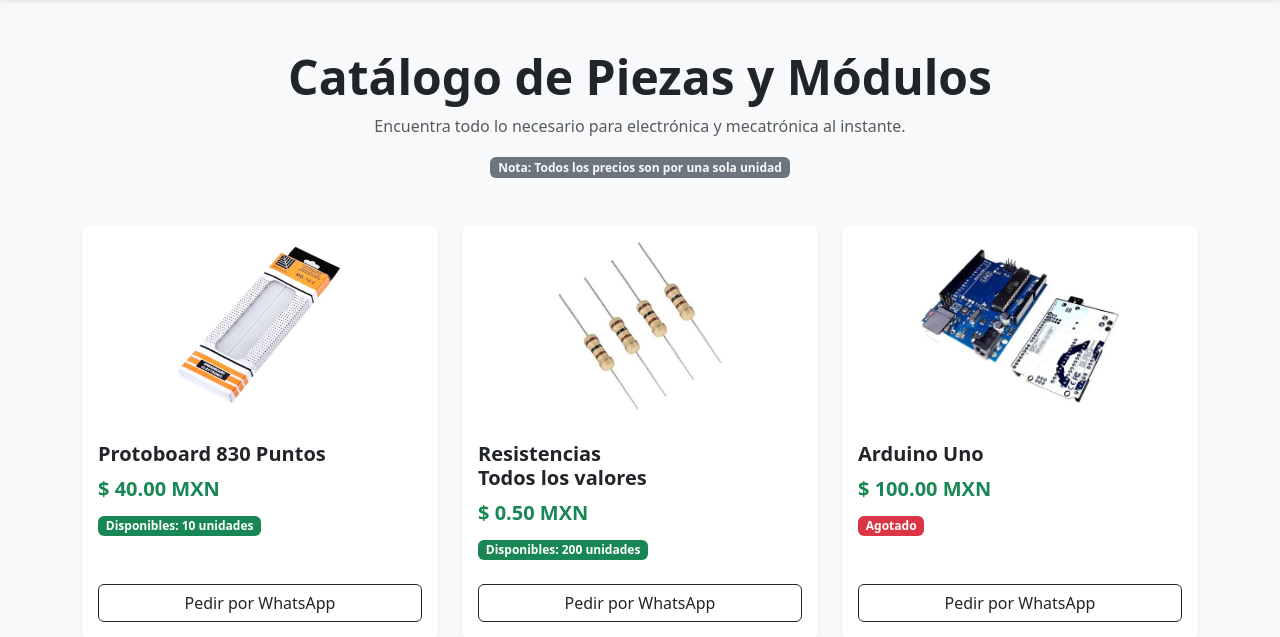
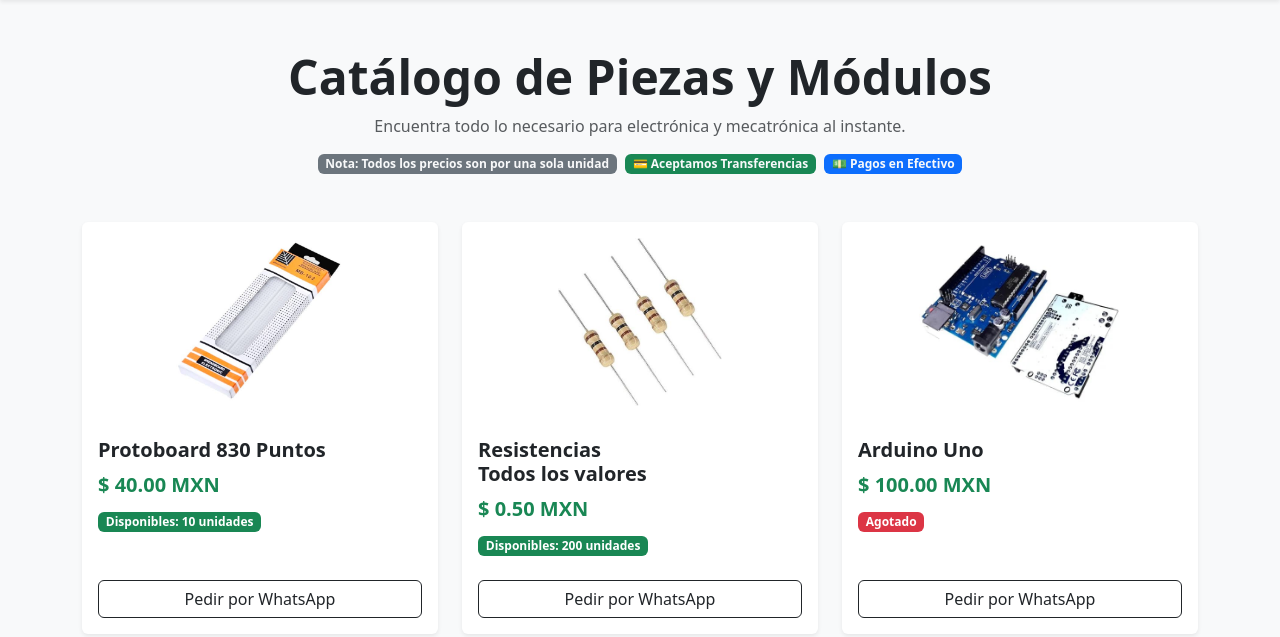
Before and after one commit to Polarix-lab/Electronics_Center, a Flask app: page / in a window 1280 px wide. Shown: the part 50-687 px from the top of the page. Run offline with Flask 3, Linux system fonts and the light colour scheme.

Commit message:
Update index.html

```diff
--- a/templates/index.html
+++ b/templates/index.html
@@ -19,7 +19,11 @@
         <div class="text-center mb-5">
             <h1 class="display-5 fw-bold">Catálogo de Piezas y Módulos</h1>
             <p class="text-muted">Encuentra todo lo necesario para electrónica y mecatrónica al instante.</p>
-            <span class="badge bg-secondary text-light">Nota: Todos los precios son por una sola unidad</span>
+            <div class="d-flex justify-content-center gap-2 flex-wrap mt-2">
+                <span class="badge bg-secondary text-light">Nota: Todos los precios son por una sola unidad</span>
+                <span class="badge bg-success text-light">💳 Aceptamos Transferencias</span>
+                <span class="badge bg-primary text-light">💵 Pagos en Efectivo</span>
+            </div>
         </div>
 
         <div class="row row-cols-1 row-cols-md-3 g-4">
```
